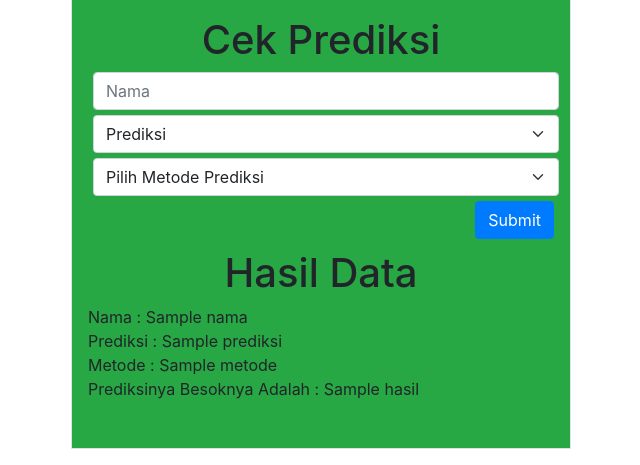
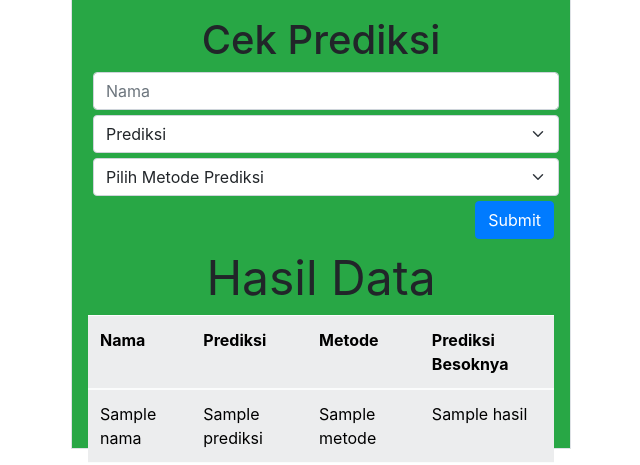
Before and after one commit to regiapriandi012/price-predictions, a Flask app: template templates/model.html in a window 1280 px wide. Shown: the part 93-558 px from the top of the page, without its empty margins (319-959 px from the left). Run offline with Flask 2, Linux system fonts and the light colour scheme; the template is opened without the code that fills it: most values are stand-ins (such as "Sample title", 1, 10 or a date in 2020); parts of the project's set-up code (start-up, migrations or seed data) failed here and were passed over; some libraries are stand-ins or nearby versions.

Commit message:
Edit File Model dan Index

```diff
--- a/app.py
+++ b/app.py
@@ -49,4 +49,5 @@ def proses():
         return render_template('model.html', nama=nama, prediksi=prediksi, metode=metode, hasil='Rp. {}'.format(round(float(dla),3)))
 
 if __name__ == "__main__":
+    from app import app
     app.run(debug=True)
--- a/server/conf/setting.py
+++ b/server/conf/setting.py
@@ -1,6 +1,6 @@
 from configparser import ConfigParser
 
-def config(filename='/Users/regia/PycharmProjects/pythonProject/KECERDASANBUATAN/FINALL/server/conf/database.ini', section='postgresql'):
+def config(filename='D:/project vscode/PricePredictions/server/conf/database.ini', section='postgresql'):
     # create a parser
     parser = ConfigParser()
     # read configServer file
--- a/templates/index.html
+++ b/templates/index.html
@@ -48,6 +48,8 @@
       <p>Layanan prediksi harga emas, perak dan Mata uang</p>
     </div>
   </div>
+  <h1 align="center">Grafik Emas</h1>
+  <br>
   <script src="https://cdnjs.cloudflare.com/ajax/libs/Chart.js/2.4.0/Chart.min.js"></script>
       <div id="chart" style="margin: auto; width: 60%;">
         <div style="width: 700px;height: 500px;">
--- a/templates/model.html
+++ b/templates/model.html
@@ -53,14 +53,28 @@
       <br>
       <br>
 
-      <h1 align="center">Hasil Data</h1>
-  Nama               : {{ nama }}<br>
-  Prediksi           : {{ prediksi }} <br>
-  Metode             : {{ metode }}<br>
-  Prediksinya Besoknya Adalah : {{ hasil }}
+      <h1 class="display-5" align="center"> <b>Hasil Data</b></h1>
+      <table class="table table-striped table-light">
+        <tr>
+          <th scope="col">Nama</th>
+          <th scope="col">Prediksi</th>
+          <th scope="col">Metode</th>
+          <th scope="col">Prediksi Besoknya</th>
+          </tr>
+        </thread>
+        <tbody>
+          <tr>
+            <td>{{ nama }}</td>
+            <td>{{ prediksi }}</td>
+            <td>{{ metode }}</td>
+            <td>{{ hasil }}</td>
+          </tr>
+        </tbody>
+
         </div>
         </div>
     </div>
+  </table>
   </form>
 
 
```
